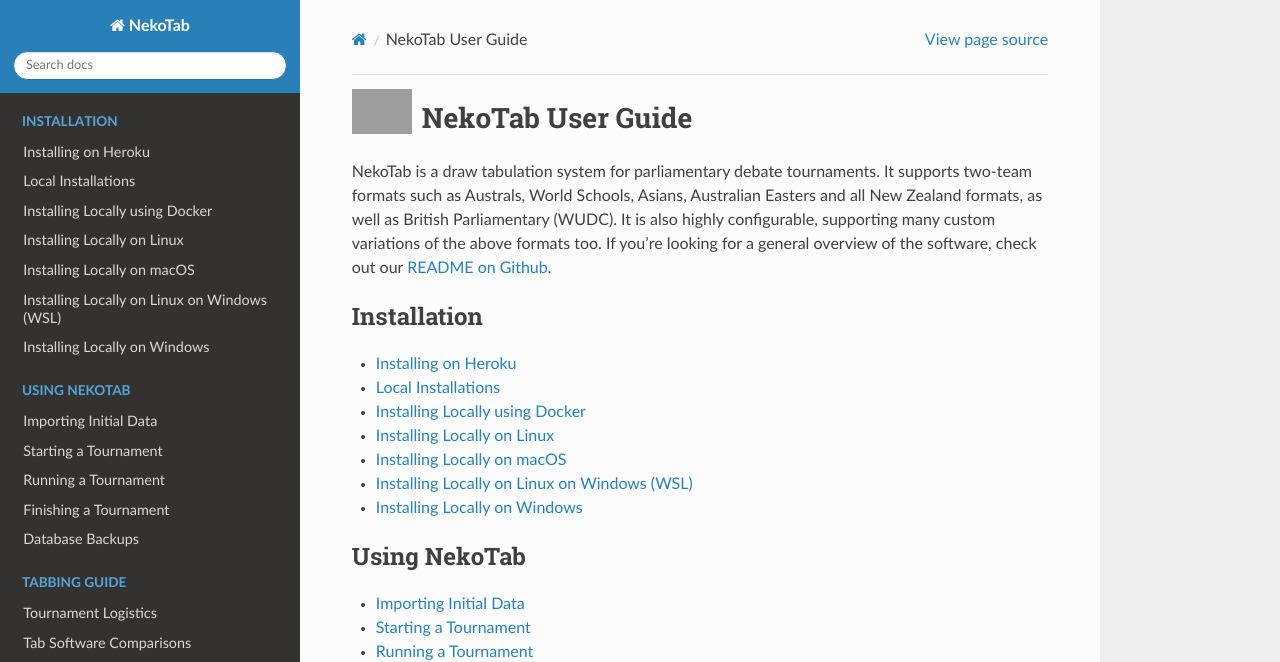
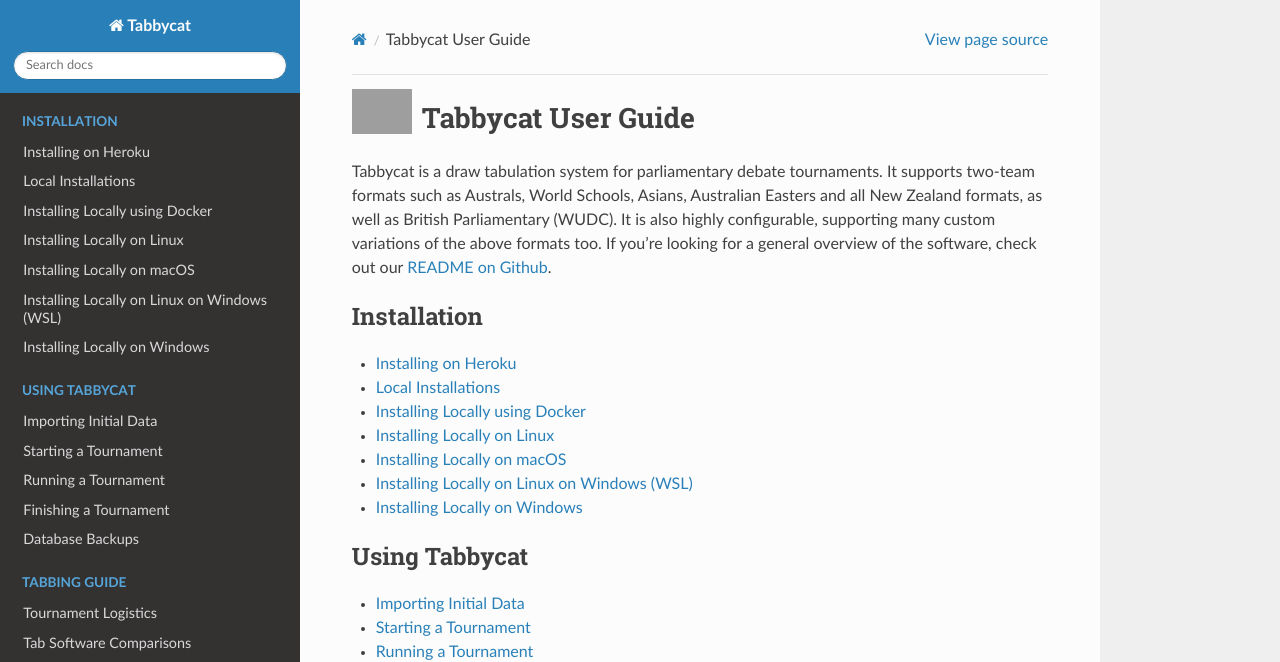
Before and after one commit to abusumon/nekotab-app, a Sphinx documentation site: the page built from docs/index.rst, in a window 1280 px wide and 900 px high. Shown: the top 662 px of the window. Built offline with Sphinx 7.4.7 and the Read the Docs theme 3.1.0, drawn with Linux system fonts in a browser that asks for light colours; formulas are drawn with MathJax 3; some of the changed text lies outside the part shown; grey boxes are pictures that could not be loaded.

Commit message:
Restore original Tabbycat attribution and licence files

```diff
--- a/docs/about/support.rst
+++ b/docs/about/support.rst
@@ -7,12 +7,12 @@
 Facebook
 ========
 
-`Our Facebook group <https://www.facebook.com/groups/NekoTab.debate/>`_ is a good place to ask for help. It's also a good place to keep up with new releases and participate in more general discussions of features and ideas.
+`Our Facebook group <https://www.facebook.com/groups/tabbycat.debate/>`_ is a good place to ask for help. It's also a good place to keep up with new releases and participate in more general discussions of features and ideas.
 
 GitHub
 ======
 
-Adding an issue to our `GitHub repository <https://github.com/NekoTabDebate/NekoTab/issues>`_ is a great way to let us know about bugs or writeup suggestions for how to improve NekoTab. Pull requests are also encouraged!
+Adding an issue to our `GitHub repository <https://github.com/TabbycatDebate/tabbycat/issues>`_ is a great way to let us know about bugs or writeup suggestions for how to improve Tabbycat. Pull requests are also encouraged!
 
 When submitting bugs or reporting errors please let us know your site address (if installed online) or operating system (if local) along with a complete description of the problem along with any error messages.
 
--- a/docs/conf.py
+++ b/docs/conf.py
@@ -1,7 +1,7 @@
 #!/usr/bin/env python3
 # -*- coding: utf-8 -*-
 #
-# NekoTab documentation build configuration file, created by
+# Tabbycat documentation build configuration file, created by
 # sphinx-quickstart on Sat Jan 16 10:50:25 2016.
 #
 # This file is execfile()d with the current directory set to its
@@ -49,9 +49,9 @@
 master_doc = 'index'
 
 # General information about the project.
-project = 'NekoTab'
-copyright = '2025, Philip Belesky, Chuan-Zheng Lee, Ã‰tienne BeaulÃ©'
-author = 'Philip Belesky, Chuan-Zheng Lee, Ã‰tienne BeaulÃ©'
+project = 'Tabbycat'
+copyright = '2025, Philip Belesky, Chuan-Zheng Lee, Étienne Beaulé'
+author = 'Philip Belesky, Chuan-Zheng Lee, Étienne Beaulé'
 
 # The version info for the project you're documenting, acts as replacement for
 # |version| and |release|, also used in various other places throughout the
@@ -65,7 +65,7 @@
 rst_epilog = """
 .. |vrelease| replace:: v{release}
 
-.. _our GitHub repository: https://github.com/NekoTabDebate/NekoTab/
+.. _our GitHub repository: https://github.com/TabbycatDebate/tabbycat/
 """.format(release=release)
 
 # The language for content autogenerated by Sphinx. Refer to documentation
@@ -209,7 +209,7 @@
 # html_search_scorer = 'scorer.js'
 
 # Output file base name for HTML help builder.
-htmlhelp_basename = 'NekoTabdoc'
+htmlhelp_basename = 'Tabbycatdoc'
 
 
 # -- Options for LaTeX output ---------------------------------------------
@@ -232,7 +232,7 @@
 # (source start file, target name, title,
 #  author, documentclass [howto, manual, or own class]).
 latex_documents = [
-    (master_doc, 'NekoTab.tex', 'NekoTab Documentation',
+    (master_doc, 'Tabbycat.tex', 'Tabbycat Documentation',
      author, 'manual'),
 ]
 
@@ -262,7 +262,7 @@
 # One entry per manual page. List of tuples
 # (source start file, name, description, authors, manual section).
 man_pages = [
-    (master_doc, 'NekoTab', 'NekoTab Documentation',
+    (master_doc, 'tabbycat', 'Tabbycat Documentation',
      [author], 1),
 ]
 
@@ -276,8 +276,8 @@
 # (source start file, target name, title, author,
 #  dir menu entry, description, category)
 texinfo_documents = [
-    (master_doc, 'NekoTab', 'NekoTab Documentation',
-     author, 'NekoTab', 'Debating tabulation software for British Parliamentary and a variety of two-team formats',
+    (master_doc, 'Tabbycat', 'Tabbycat Documentation',
+     author, 'Tabbycat', 'Debating tabulation software for British Parliamentary and a variety of two-team formats',
      'Miscellaneous'),
 ]
 
--- a/docs/index.rst
+++ b/docs/index.rst
@@ -1,17 +1,17 @@
 
 .. raw:: html
 
-    <img id="logo" src="https://raw.githubusercontent.com/NekoTabDebate/NekoTab/develop/NekoTab/static/logo.svg?sanitize=true">
+    <img id="logo" src="https://raw.githubusercontent.com/TabbycatDebate/tabbycat/develop/tabbycat/static/logo.svg?sanitize=true">
 
 ======================
-NekoTab User Guide
+Tabbycat User Guide
 ======================
 
-NekoTab is a draw tabulation system for parliamentary debate tournaments. It
+Tabbycat is a draw tabulation system for parliamentary debate tournaments. It
 supports two-team formats such as Australs, World Schools, Asians, Australian
 Easters and all New Zealand formats, as well as British Parliamentary (WUDC). It
 is also highly configurable, supporting many custom variations of the above
-formats too. If you're looking for a general overview of the software, check out our `README on Github <https://github.com/NekoTabDebate/NekoTab>`_.
+formats too. If you're looking for a general overview of the software, check out our `README on Github <https://github.com/TabbycatDebate/tabbycat>`_.
 
 .. _installation-docs:
 
@@ -31,7 +31,7 @@
 
 .. toctree::
    :maxdepth: 1
-   :caption: Using NekoTab
+   :caption: Using Tabbycat
 
    use/importing-data
    use/starting-a-tournament
```
Also changed, not shown: docs/about/licence.rst (+4 -4 lines), .github/AUTHORS.rst, .github/CHANGELOG.rst, .github/CONTRIBUTING.rst, .github/README.md.
